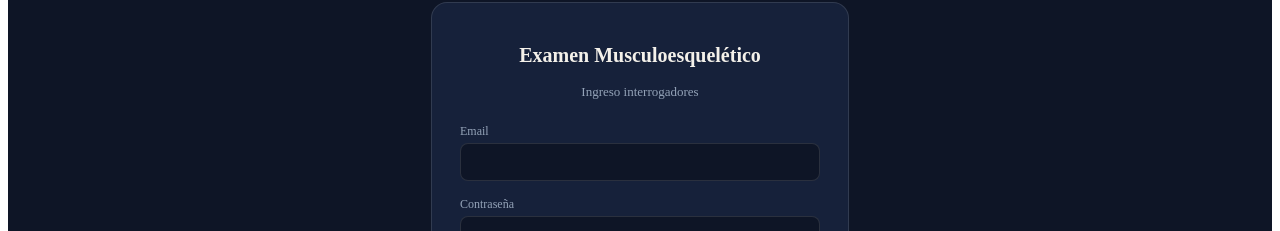
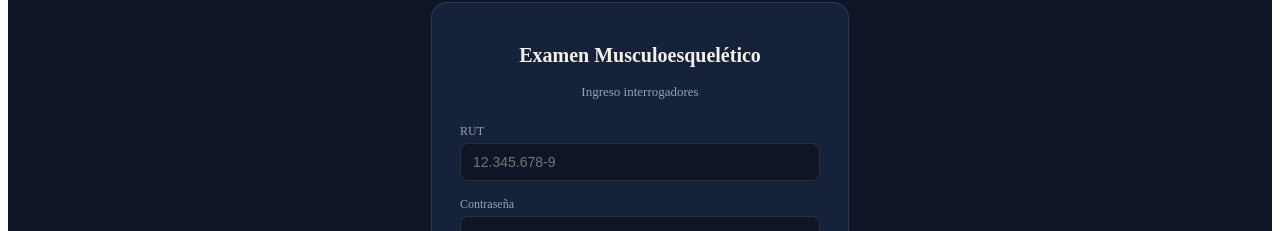
Before and after one commit to cahuerta/Fronted-prueba-traumatologica-, a React (Vite) app: page /admin in a window 1280 px wide. Shown: the part 257-488 px from the top of the page. Built offline with nearby package versions, Linux system fonts and the light colour scheme; no server answers.

Commit message:
Update AdminLogin.jsx

```diff
--- a/src/pages/admin/AdminLogin.jsx
+++ b/src/pages/admin/AdminLogin.jsx
@@ -2,25 +2,61 @@ import { useState } from "react";
 import { useNavigate } from "react-router-dom";
 import { auth, setToken } from "../../api/client";
 
+function formatearRut(valor) {
+  const limpio = valor.replace(/[^0-9kK]/g, "").toUpperCase();
+  if (limpio.length === 0) return "";
+  const cuerpo = limpio.slice(0, -1);
+  const dv = limpio.slice(-1);
+  const cuerpoFormateado = cuerpo.replace(/\B(?=(\d{3})+(?!\d))/g, ".");
+  return cuerpo.length > 0 ? `${cuerpoFormateado}-${dv}` : dv;
+}
+
+function validarRut(rutFormateado) {
+  const limpio = rutFormateado.replace(/\./g, "").replace("-", "");
+  if (limpio.length < 2) return false;
+  const cuerpo = limpio.slice(0, -1);
+  const dv = limpio.slice(-1).toUpperCase();
+
+  let suma = 0;
+  let multiplicador = 2;
+  for (let i = cuerpo.length - 1; i >= 0; i--) {
+    suma += parseInt(cuerpo[i], 10) * multiplicador;
+    multiplicador = multiplicador === 7 ? 2 : multiplicador + 1;
+  }
+  const resto = 11 - (suma % 11);
+  const dvEsperado = resto === 11 ? "0" : resto === 10 ? "K" : String(resto);
+  return dv === dvEsperado;
+}
+
 export default function AdminLogin() {
   const navigate = useNavigate();
-  const [email, setEmail] = useState("");
+  const [rut, setRut] = useState("");
   const [password, setPassword] = useState("");
   const [error, setError] = useState("");
   const [cargando, setCargando] = useState(false);
 
+  function handleRutChange(e) {
+    setRut(formatearRut(e.target.value));
+  }
+
   async function handleSubmit(e) {
     e.preventDefault();
     setError("");
+
+    if (!validarRut(rut)) {
+      setError("RUT inválido");
+      return;
+    }
+
     setCargando(true);
     try {
-      const res = await auth.login(email, password);
+      const res = await auth.login(rut, password);
       setToken(res.token);
       localStorage.setItem("nombre", res.nombre);
       localStorage.setItem("rol", res.rol);
       navigate("/admin/dashboard");
     } catch (err) {
-      setError(err.message || "Email o contraseña incorrectos");
+      setError(err.message || "RUT o contraseña incorrectos");
     } finally {
       setCargando(false);
     }
@@ -32,11 +68,13 @@ export default function AdminLogin() {
         <h1 style={styles.title}>Examen Musculoesquelético</h1>
         <p style={styles.subtitle}>Ingreso interrogadores</p>
 
-        <label style={styles.label}>Email</label>
+        <label style={styles.label}>RUT</label>
         <input
-          type="email"
-          value={email}
-          onChange={(e) => setEmail(e.target.value)}
+          type="text"
+          value={rut}
+          onChange={handleRutChange}
+          placeholder="12.345.678-9"
+          maxLength={12}
           required
           style={styles.input}
         />
```
